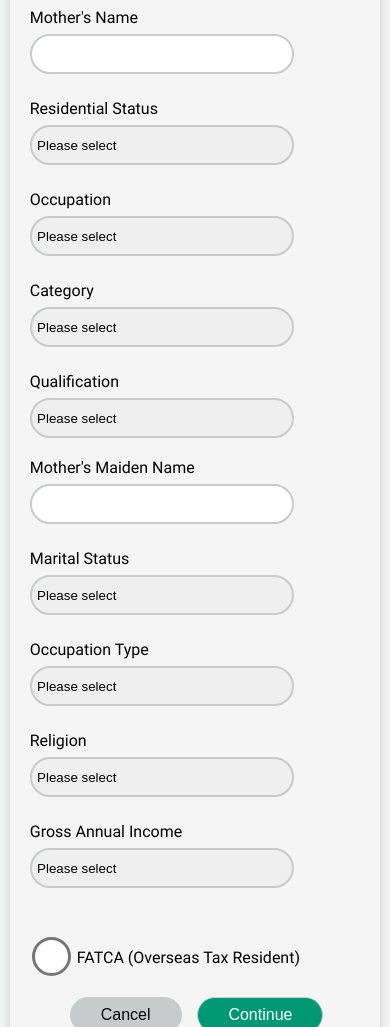
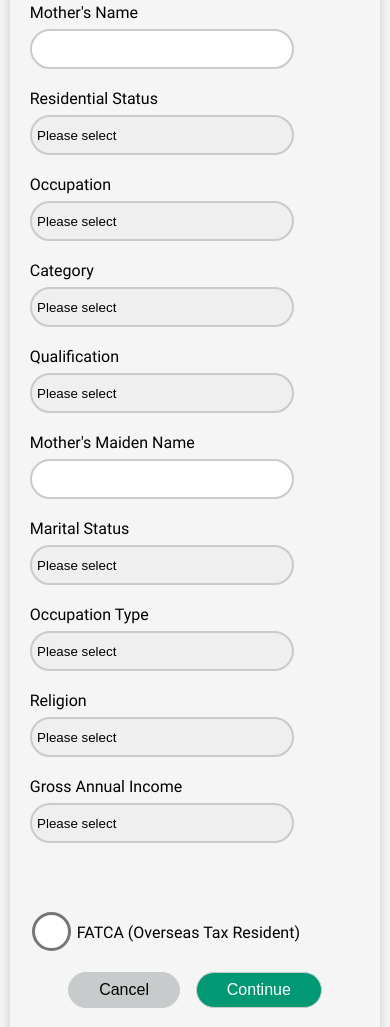
Before and after one commit to saumy0010/Finance-Bank, a plain HTML site: page index.html in a window 390 px wide. Shown: the part 973-2000 px from the top of the page. Drawn offline with Linux system fonts and the light colour scheme.

Commit message:
form and button alignment

```diff
--- a/Assets/CSS/styles.css
+++ b/Assets/CSS/styles.css
@@ -265,15 +265,18 @@
 
     .form {
         font-weight: 500;
+        padding: 20px;
+        box-shadow: #c7cbcc 0px 0px 10px;
+        padding-bottom: 50px;
+    }
+
+    .form-inner {
         display: grid;
         grid-template-columns: 50% 50%;
         grid-gap: 20px;
-        padding: 20px;
-        box-shadow: #c7cbcc 0px 0px 10px;
     }
 
-    .left-form label,
-    .right-form label {
+    .form-inner label {
         display: block;
         padding-bottom: 7px;
     }
@@ -284,10 +287,6 @@
         border: 2px solid #c7cbcc;
         border-radius: 20px;
         padding-left: 10px;
-    }
-
-    .mr-label {
-        padding-top: 25px;
     }
 
     .input-type {
@@ -327,9 +326,10 @@
     }
 
     .buttons {
-        margin-left: 40px;
         padding-top: 10px;
         padding-bottom: 10px;
+        text-align: end;
+        padding-right: 60px;
     }
 
     .cancel-btn {
@@ -374,11 +374,15 @@
         .profile-info {
             margin-bottom: 20px;
         }
-        .form {
+        .form-inner {
             grid-template-columns: 100%;
         }
         .initials {
             width: 80%;
+        }
+        .buttons {
+            padding-right: 0px;
+            text-align: center;
         }
     }
 
@@ -389,7 +393,6 @@
         }
         .header-txt {
             text-align: center;
-            /* padding-left: 0px; */
             color: #009973;
         }
     }
--- a/index.html
+++ b/index.html
@@ -92,7 +92,7 @@
 
                             <div class="form">
 
-                                <div class="left-form">
+                                <div class="form-inner">
                                     <div>
                                         <label>Salutation</label>
                                         <select name="initials" class="initials options">
@@ -164,9 +164,8 @@
 
 
 
-                                </div>
 
-                                <div class="right-form">
+
                                     <div>
                                         <label>Mother's Maiden Name</label>
                                         <input type="text" class="input-type">
@@ -231,11 +230,13 @@
                                         <input class="radio" type="radio"> <span>FATCA (Overseas Tax Resident)</span>
                                     </div>
 
-                                    <div class="buttons">
-                                        <button class="cancel-btn">Cancel</button> &nbsp;&nbsp;
-                                        <button class="continue-btn">Continue</button>
 
-                                    </div>
+                                </div>
+
+                                <div class="buttons">
+                                    <button class="cancel-btn">Cancel</button> &nbsp;&nbsp;
+                                    <button class="continue-btn">Continue</button>
+
                                 </div>
 
                             </div>
```
